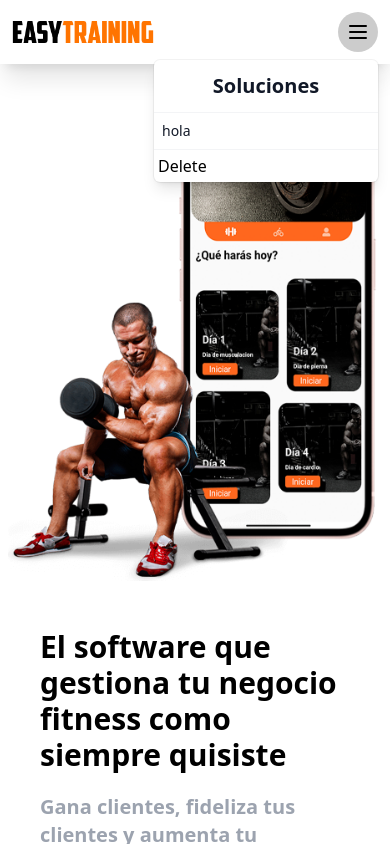
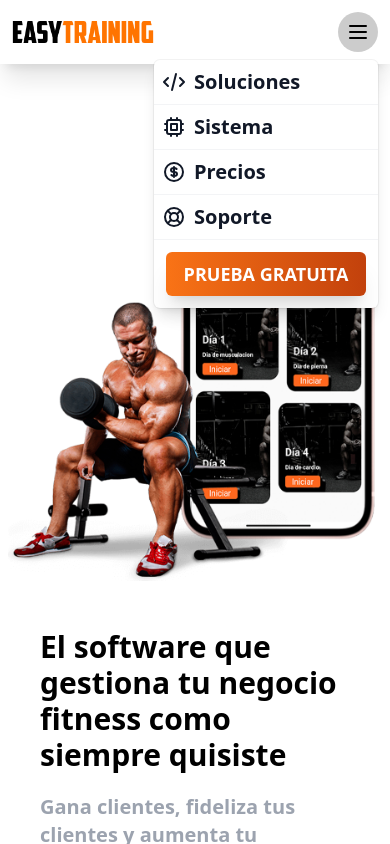
Before and after one commit to JuanDRSoft/Web-App-Gym-front-end, a React (Vite) app: page / in a window 390 px wide. Both pictures are taken after a click on the button 358 px from the left and 32 px from the top of the page. Shown: the top 844 px of the page. Built offline with nearby package versions, Linux system fonts and the light colour scheme.

Commit message:
Feat: menu responsive

```diff
--- a/src/components/HeaderResponsive.jsx
+++ b/src/components/HeaderResponsive.jsx
@@ -1,5 +1,6 @@
 import { Menu, Transition } from "@headlessui/react";
 import { Fragment, useEffect, useRef, useState } from "react";
+import { Link } from "react-router-dom";
 
 const HeaderResponsive = () => {
   return (
@@ -34,18 +35,33 @@ const HeaderResponsive = () => {
             leaveTo="transform opacity-0 scale-95"
           >
             <Menu.Items className="absolute right-0 mt-2 w-56 origin-top-right divide-y divide-gray-100 rounded-md bg-white shadow-lg ring-1 ring-black ring-opacity-5 focus:outline-none">
-              <div className="px-1 py-1 ">
+              <div className="">
                 <Menu.Item>
                   {({ active }) => (
-                    <button
+                    <Link
+                      to="Soluciones"
                       className={`${
                         active
                           ? "bg-gradient-to-r from-orange-500 to-orange-700 text-white"
                           : "text-gray-900"
-                      } group flex w-full items-center rounded-md p-2 text-xl font-semibold justify-center`}
+                      } group flex w-full items-center rounded-md p-2 text-xl font-semibold justify-start gap-2`}
                     >
+                      <svg
+                        xmlns="http://www.w3.org/2000/svg"
+                        className="h-6 w-6"
+                        fill="none"
+                        viewBox="0 0 24 24"
+                        stroke="currentColor"
+                        strokeWidth={2}
+                      >
+                        <path
+                          strokeLinecap="round"
+                          strokeLinejoin="round"
+                          d="M10 20l4-16m4 4l4 4-4 4M6 16l-4-4 4-4"
+                        />
+                      </svg>
                       Soluciones
-                    </button>
+                    </Link>
                   )}
                 </Menu.Item>
               </div>
@@ -53,20 +69,112 @@ const HeaderResponsive = () => {
               <div>
                 <Menu.Item>
                   {({ active }) => (
-                    <button
+                    <Link
+                      to="Sistema"
                       className={`${
-                        active ? "bg-violet-500 text-white" : "text-gray-900"
-                      } group flex w-full items-center rounded-md px-2 py-2 text-sm`}
+                        active
+                          ? "bg-gradient-to-r from-orange-500 to-orange-700 text-white"
+                          : "text-gray-900"
+                      } group flex w-full items-center rounded-md p-2 text-xl font-semibold justify-start gap-2`}
                     >
-                      {" "}
-                      hola
-                    </button>
+                      <svg
+                        xmlns="http://www.w3.org/2000/svg"
+                        className="h-6 w-6"
+                        fill="none"
+                        viewBox="0 0 24 24"
+                        stroke="currentColor"
+                        strokeWidth={2}
+                      >
+                        <path
+                          strokeLinecap="round"
+                          strokeLinejoin="round"
+                          d="M9 3v2m6-2v2M9 19v2m6-2v2M5 9H3m2 6H3m18-6h-2m2 6h-2M7 19h10a2 2 0 002-2V7a2 2 0 00-2-2H7a2 2 0 00-2 2v10a2 2 0 002 2zM9 9h6v6H9V9z"
+                        />
+                      </svg>
+                      Sistema
+                    </Link>
                   )}
                 </Menu.Item>
               </div>
 
-              <div className="px-1 py-1">
-                <Menu.Item>{({ active }) => <button>Delete</button>}</Menu.Item>
+              <div>
+                <Menu.Item>
+                  {({ active }) => (
+                    <Link
+                      to="Precios"
+                      className={`${
+                        active
+                          ? "bg-gradient-to-r from-orange-500 to-orange-700 text-white"
+                          : "text-gray-900"
+                      } group flex w-full items-center rounded-md p-2 text-xl font-semibold justify-start gap-2`}
+                    >
+                      <svg
+                        xmlns="http://www.w3.org/2000/svg"
+                        className="h-6 w-6"
+                        fill="none"
+                        viewBox="0 0 24 24"
+                        stroke="currentColor"
+                        strokeWidth={2}
+                      >
+                        <path
+                          strokeLinecap="round"
+                          strokeLinejoin="round"
+                          d="M12 8c-1.657 0-3 .895-3 2s1.343 2 3 2 3 .895 3 2-1.343 2-3 2m0-8c1.11 0 2.08.402 2.599 1M12 8V7m0 1v8m0 0v1m0-1c-1.11 0-2.08-.402-2.599-1M21 12a9 9 0 11-18 0 9 9 0 0118 0z"
+                        />
+                      </svg>
+                      Precios
+                    </Link>
+                  )}
+                </Menu.Item>
+              </div>
+
+              <div>
+                <Menu.Item>
+                  {({ active }) => (
+                    <Link
+                      to="Soporte"
+                      className={`${
+                        active
+                          ? "bg-gradient-to-r from-orange-500 to-orange-700 text-white"
+                          : "text-gray-900"
+                      } group flex w-full items-center rounded-md p-2 text-xl font-semibold justify-start gap-2`}
+                    >
+                      <svg
+                        xmlns="http://www.w3.org/2000/svg"
+                        className="h-6 w-6"
+                        fill="none"
+                        viewBox="0 0 24 24"
+                        stroke="currentColor"
+                        strokeWidth={2}
+                      >
+                        <path
+                          strokeLinecap="round"
+                          strokeLinejoin="round"
+                          d="M18.364 5.636l-3.536 3.536m0 5.656l3.536 3.536M9.172 9.172L5.636 5.636m3.536 9.192l-3.536 3.536M21 12a9 9 0 11-18 0 9 9 0 0118 0zm-5 0a4 4 0 11-8 0 4 4 0 018 0z"
+                        />
+                      </svg>
+                      Soporte
+                    </Link>
+                  )}
+                </Menu.Item>
+              </div>
+
+              <div>
+                <Menu.Item>
+                  {({ active }) => (
+                    <div className="p-3">
+                      <button
+                        className={`${
+                          active
+                            ? "bg-gradient-to-r from-orange-500 to-orange-800 text-black"
+                            : "bg-gradient-to-r from-orange-500 to-orange-700 text-white"
+                        } w-full items-center rounded-md p-2 text-lg font-bold justify-center uppercase shadow-xl`}
+                      >
+                        Prueba Gratuita
+                      </button>
+                    </div>
+                  )}
+                </Menu.Item>
               </div>
             </Menu.Items>
           </Transition>
```
